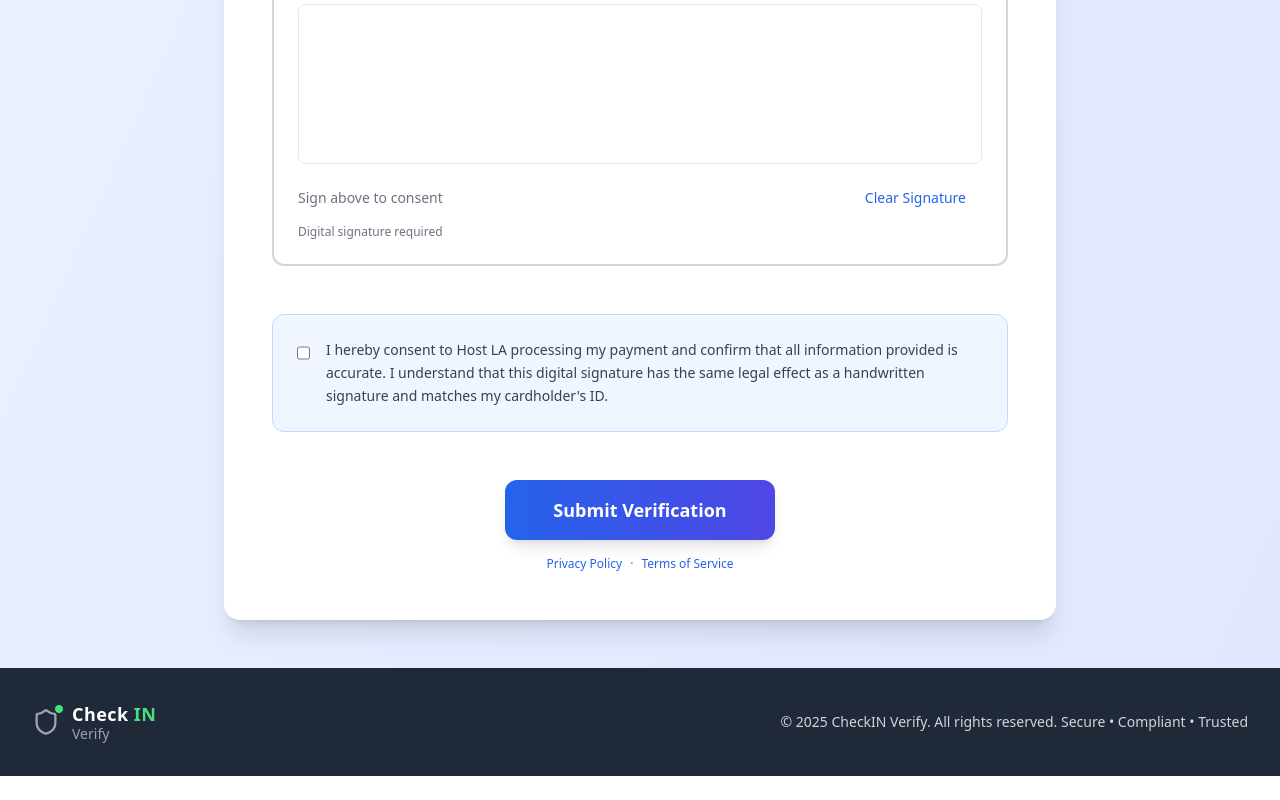
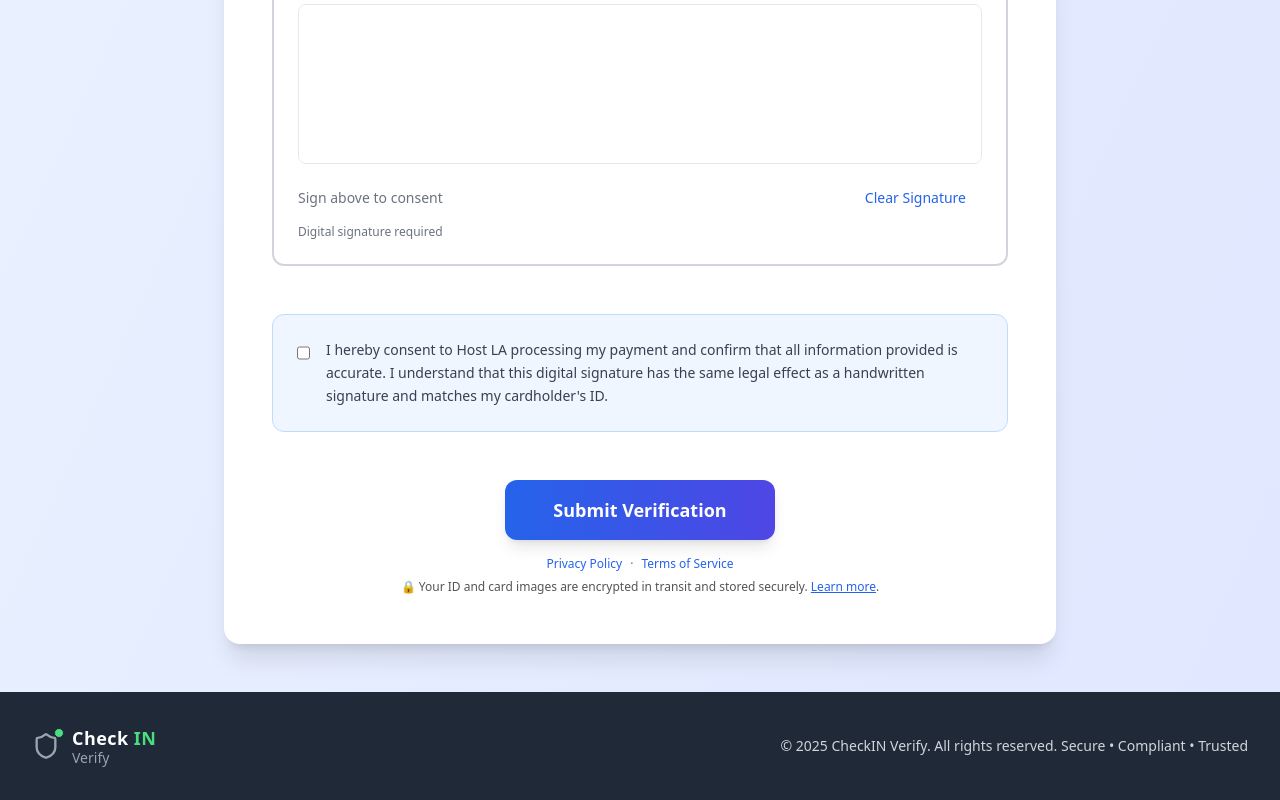
Before and after one commit to SIRXIII/CheckVerify, a React (Vite) app: page /verify in a window 1280 px wide. Shown: the part 2237-3037 px from the top of the page. Before the commit the page ends 3013 px from the top, so only its background shows below. Built offline with nearby package versions, Linux system fonts and the light colour scheme; no server answers.

Commit message:
Updated VerificationForm.tsx

```diff
--- a/src/pages/VerificationForm.tsx
+++ b/src/pages/VerificationForm.tsx
@@ -596,6 +596,23 @@ export function VerificationForm() {
               <span className="mx-2">·</span>
               <a href="/terms.html" target="_blank" className="text-blue-600 hover:text-blue-700 transition-colors">Terms of Service</a>
             </p>
+              {/* Security badge line */}
+  <p
+    style={{ fontSize: '12px', color: '#555', marginTop: '6px' }}
+    className="text-center"
+  >
+    🔒 Your ID and card images are encrypted in transit and stored securely.{' '}
+    <a
+      href="/privacy.html"
+      target="_blank"
+      style={{ textDecoration: 'underline' }}
+      className="text-blue-600 hover:text-blue-700"
+    >
+      Learn more
+    </a>
+    .
+  </p>
+
           </div>
         </div>
       </div>
```
